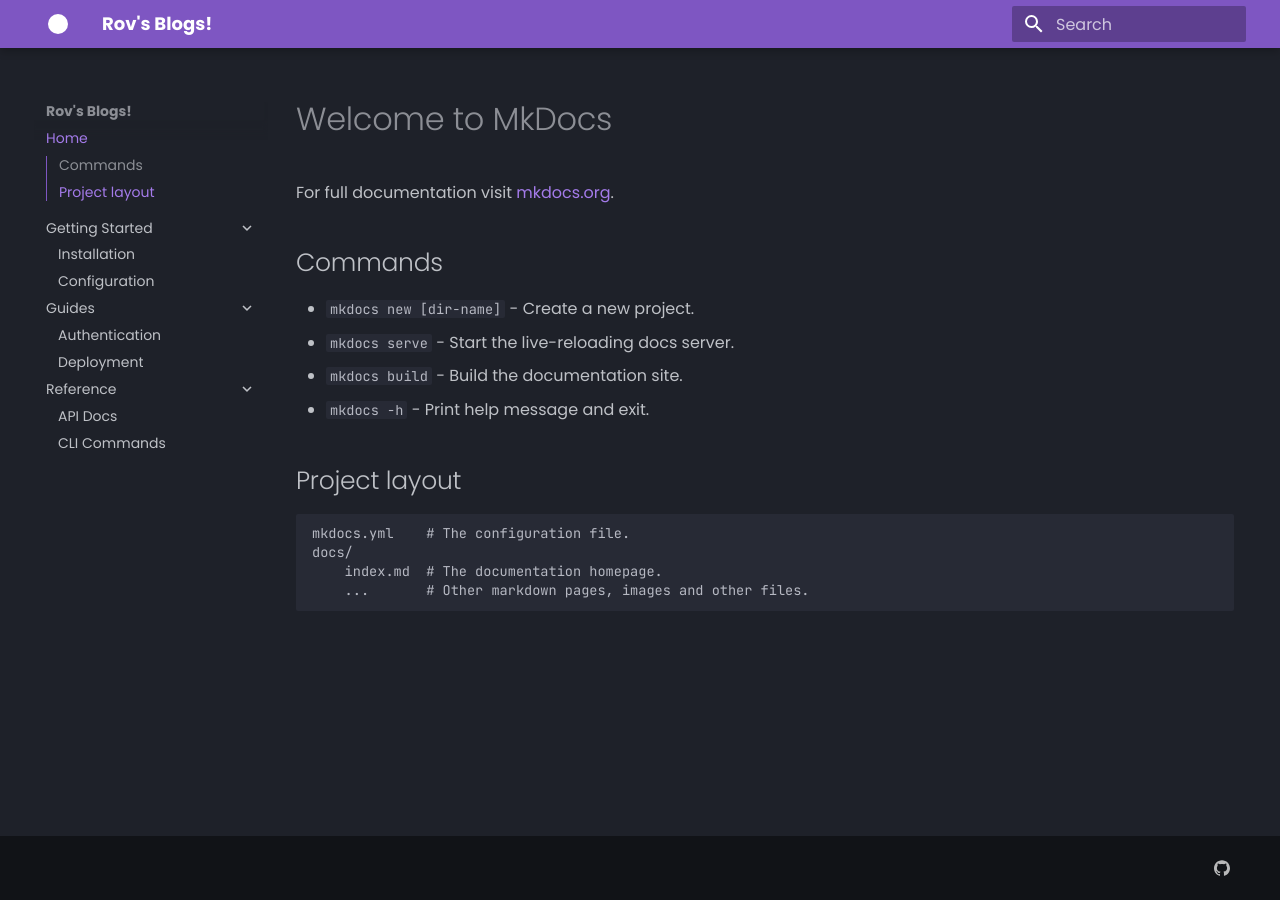
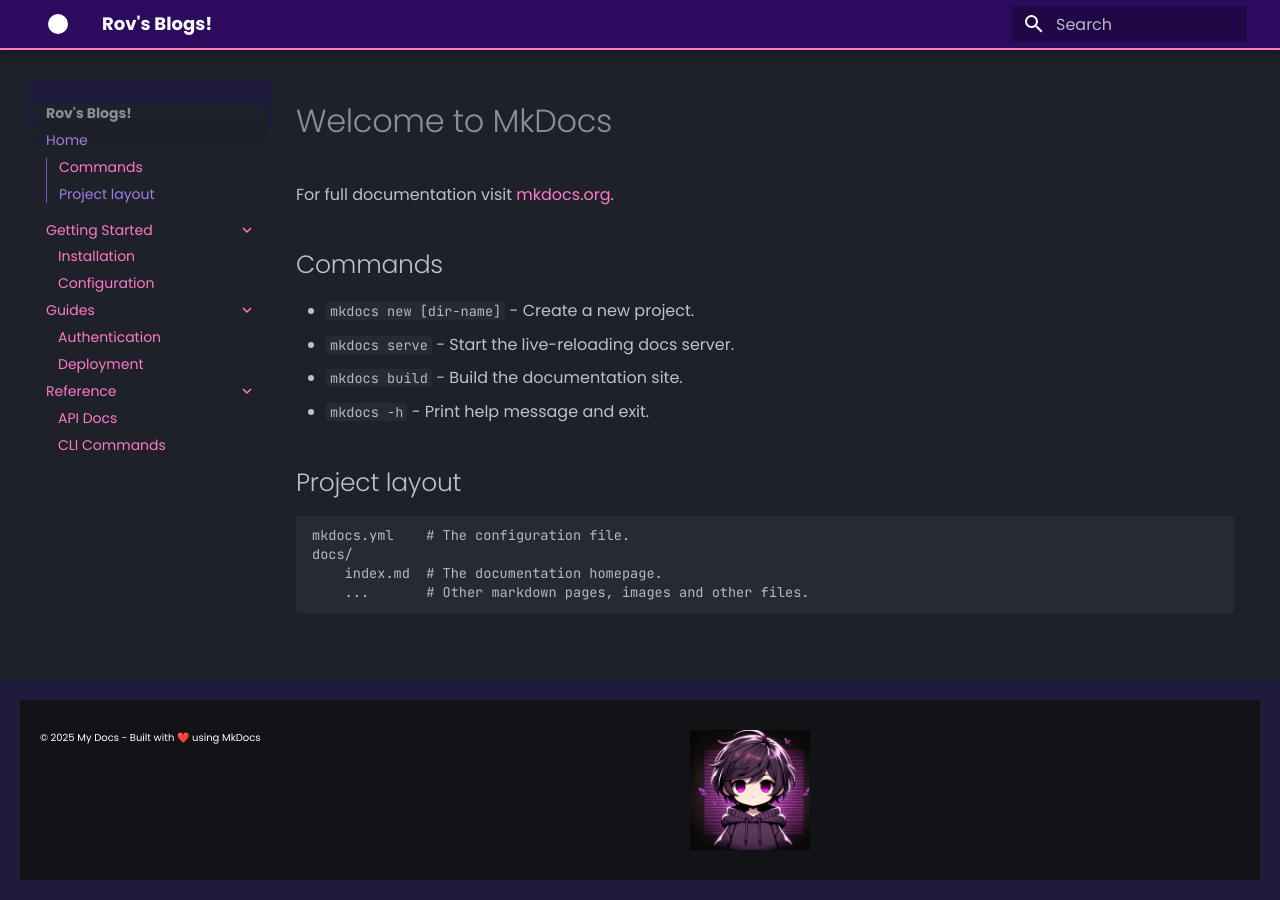
Before and after one commit to RovxBot/rovblog, an MkDocs documentation site: the page built from docs/index.md, in a window 1280 px wide. Built offline with MkDocs 1.6.1 and Material for MkDocs 9.7.7, drawn with Linux system fonts in a browser that asks for light colours.

Commit message:
updated overrides for footer

```diff
--- a/docs/overrides/stylesheets/custom.css
+++ b/docs/overrides/stylesheets/custom.css
@@ -51,3 +51,17 @@
     background: #7b1fa2;
     border-radius: 10px;
 }
+/* Ensure footer sticks to the bottom */
+.md-footer {
+    background: #1e1b3c;
+    color: #ffffff;
+    text-align: center;
+    padding: 20px;
+}
+
+/* Make mascot image centered */
+.md-footer-meta img {
+    max-width: 120px;
+    display: block;
+    margin: 15px auto;
+}
--- a/mkdocs.yml
+++ b/mkdocs.yml
@@ -3,6 +3,7 @@ site_url: https://rovblog.cooked.beer
 
 theme:
   name: material
+  custom_dir: docs/overrides
   palette:
     scheme: slate  # Ensures a dark background
     primary: deep purple  # Dominant color
```
